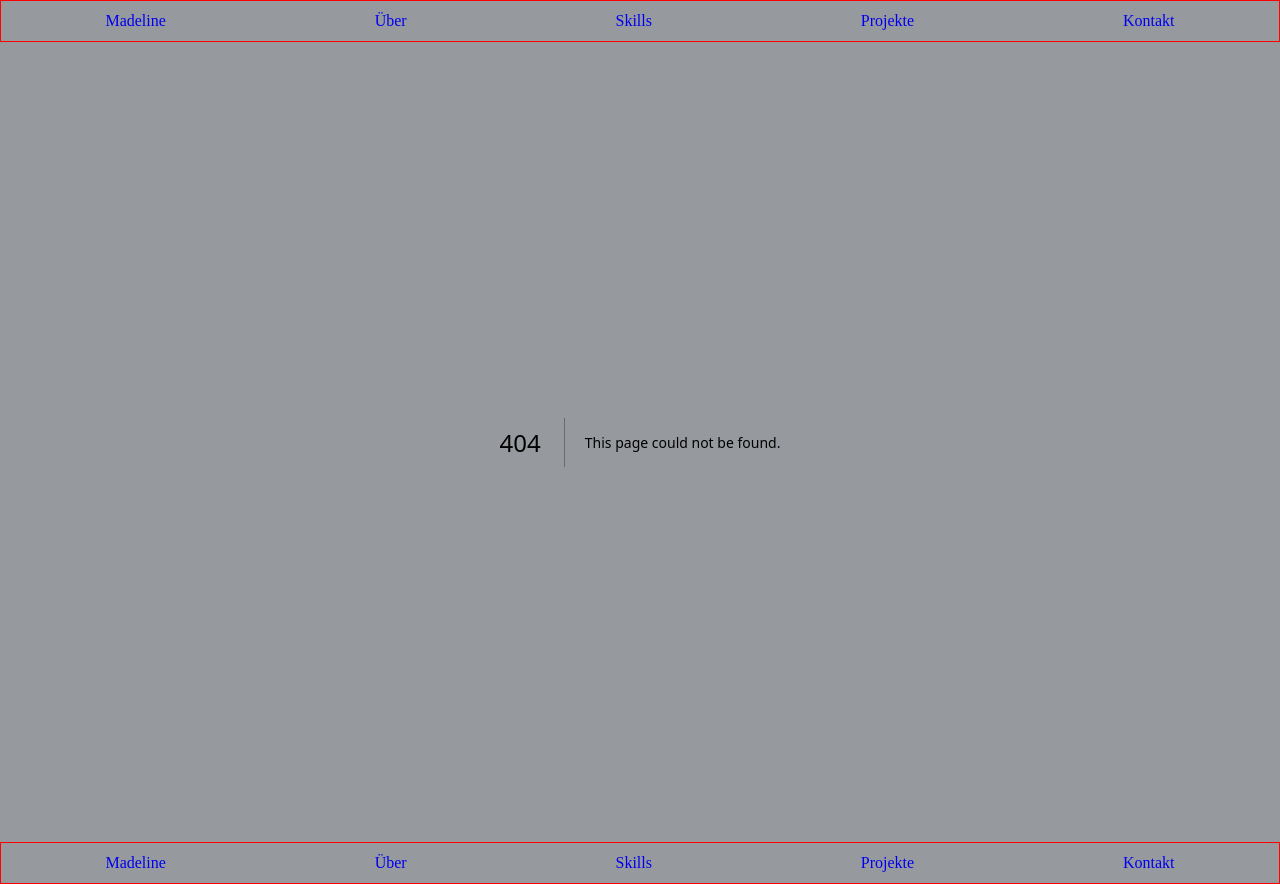
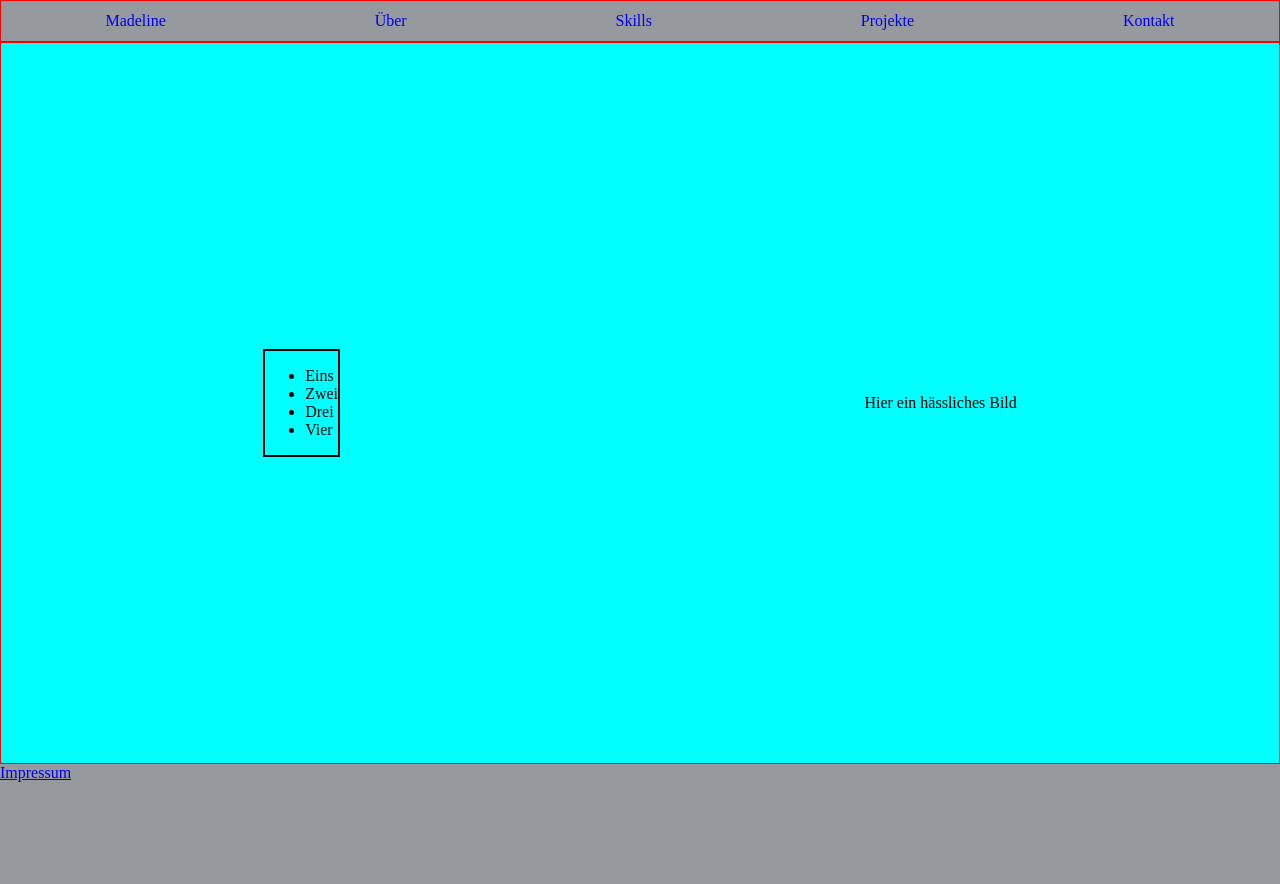
Before and after one commit to LeshyaLine/MadelinePortfolio, a Next.js app: page /Impressum in a window 1280 px wide. Before the commit this address had no page. After the commit the page ends 800 px from the top, so only its background shows below. Built offline with nearby package versions, Linux system fonts and the light colour scheme.

Commit message:
Bissi sinnlos rumgespielt

```diff
--- a/src/Components/Footer/footer.jsx
+++ b/src/Components/Footer/footer.jsx
@@ -1,15 +1,15 @@
 import React from 'react';
-import styles from '@/Components/Navigation/navbar.module.css';
+import styles from '@/Components/Footer/footer.module.css';
 import Link from 'next/link';
 
 function Footer() {
   return (
-    <div className={styles.navigationcontainer}>
-        <Link href="/" className={styles.navigationlink}>Madeline</Link>
-        <Link href="/About" className={styles.navigationlink}>Über</Link>
-        <Link href="/Skills" className={styles.navigationlink}>Skills</Link>
-        <Link href="/Projekte" className={styles.navigationlink}>Projekte</Link>
-        <Link href="/Kontakt" className={styles.navigationlink}>Kontakt</Link>
+    <div className={styles.footercontainer}>
+        <Link href="/Impressum" className={styles.footerlink}>Impressum</Link>
+        {/* <Link href="/About" className={styles.footerlink}>Über</Link>
+        <Link href="/Skills" className={styles.footerlink}>Skills</Link>
+        <Link href="/Projekte" className={styles.footerlink}>Projekte</Link>
+        <Link href="/Kontakt" className={styles.footerlink}>Kontakt</Link> */}
     </div>
   )
 }
--- /dev/null
+++ b/src/app/Impressum/page.jsx
@@ -0,0 +1,22 @@
+import React from 'react';
+import styles from '@/app/Impressum/page.module.css';
+function Impressum() {
+
+  return (
+    <div className={styles.impressumcontainer}>
+        <div className={styles.impressumliste}>
+            <ul>
+                <li>Eins</li>
+                <li>Zwei</li>
+                <li>Drei</li>
+                <li>Vier</li>
+            </ul>
+        </div>
+        <div>Hier ein hässliches Bild</div>
+
+
+    </div>
+  )
+}
+
+export default Impressum;
--- /dev/null
+++ b/src/app/Impressum/page.module.css
@@ -0,0 +1,14 @@
+.impressumcontainer{
+    border: 1px solid red;
+    background-color: aqua;
+    display: flex;
+    flex-direction: row;
+    align-items: center;
+    justify-content: space-around;
+    height: 90vh;
+  }
+
+  .impressumliste{
+    border: black   solid 2px;
+
+  }
--- a/src/app/Projekte/page.module.css
+++ b/src/app/Projekte/page.module.css
@@ -1,3 +1,4 @@
 .projektcontainer{
     border: 1px solid green;
+    background-color: blue;
 }
--- a/src/app/layout.js
+++ b/src/app/layout.js
@@ -15,7 +15,7 @@ export default function RootLayout({ children }) {
       <body className={styles.globalbody}>
         <Navigation/>
         {children}
-        <Footer/>
+        < Footer/>
         </body>
     </html>
   )
```
